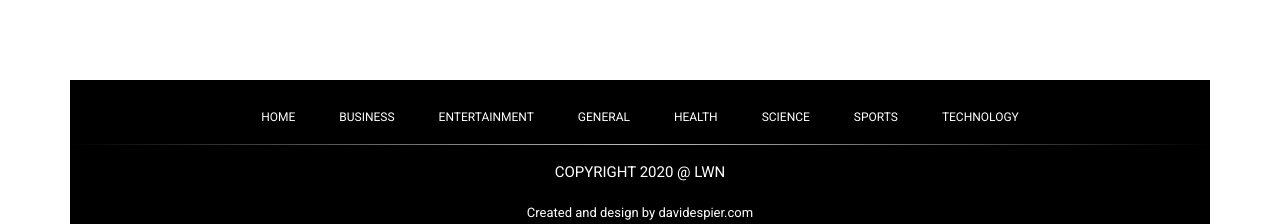
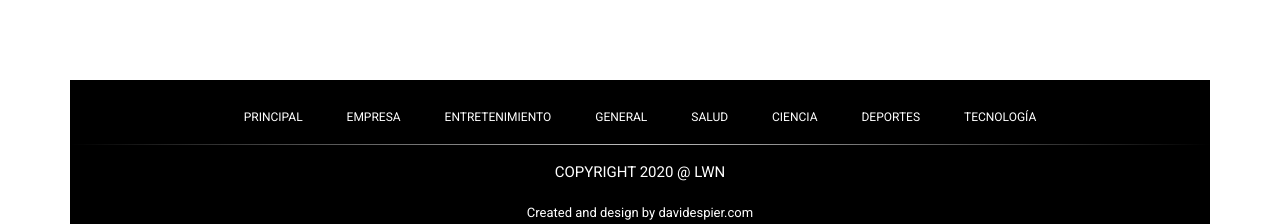
Before and after one commit to davidescor/php--last-world-news, a PHP site: page /news.php?country=co&lang=co in a window 1280 px wide. Shown: the part 3043-3267 px from the top of the page. Run offline with PHP 8.4, Linux system fonts and the light colour scheme; data that the repository does not hold is empty.

Commit message:
#2 - Fix footer

```diff
--- a/news.php
+++ b/news.php
@@ -60,14 +60,9 @@
 
     <footer>
       <br>
-        <a class="nav-bar-header-menu" href="index.php">home</a>
-        <a class="nav-bar-header-menu" href="news.php?category=business">business</a>
-        <a class="nav-bar-header-menu" href="news.php?category=entertainment">entertainment</a>
-        <a class="nav-bar-header-menu" href="news.php?category=general">general</a>
-        <a class="nav-bar-header-menu" href="news.php?category=health">health</a>
-        <a class="nav-bar-header-menu" href="news.php?category=science">science</a>
-        <a class="nav-bar-header-menu" href="news.php?category=sports">sports</a>
-        <a class="nav-bar-header-menu" href="news.php?category=technology">technology</a>
+        <?php
+          load_lang_categorys($lang);
+        ?>
       <hr>
       <p class="footer-copyright">COPYRIGHT 2020 @ LWN </p>
       <a target="_blank" href="http://www.davidespier.com" class="created-by" >Created and design by davidespier.com</a>
```
